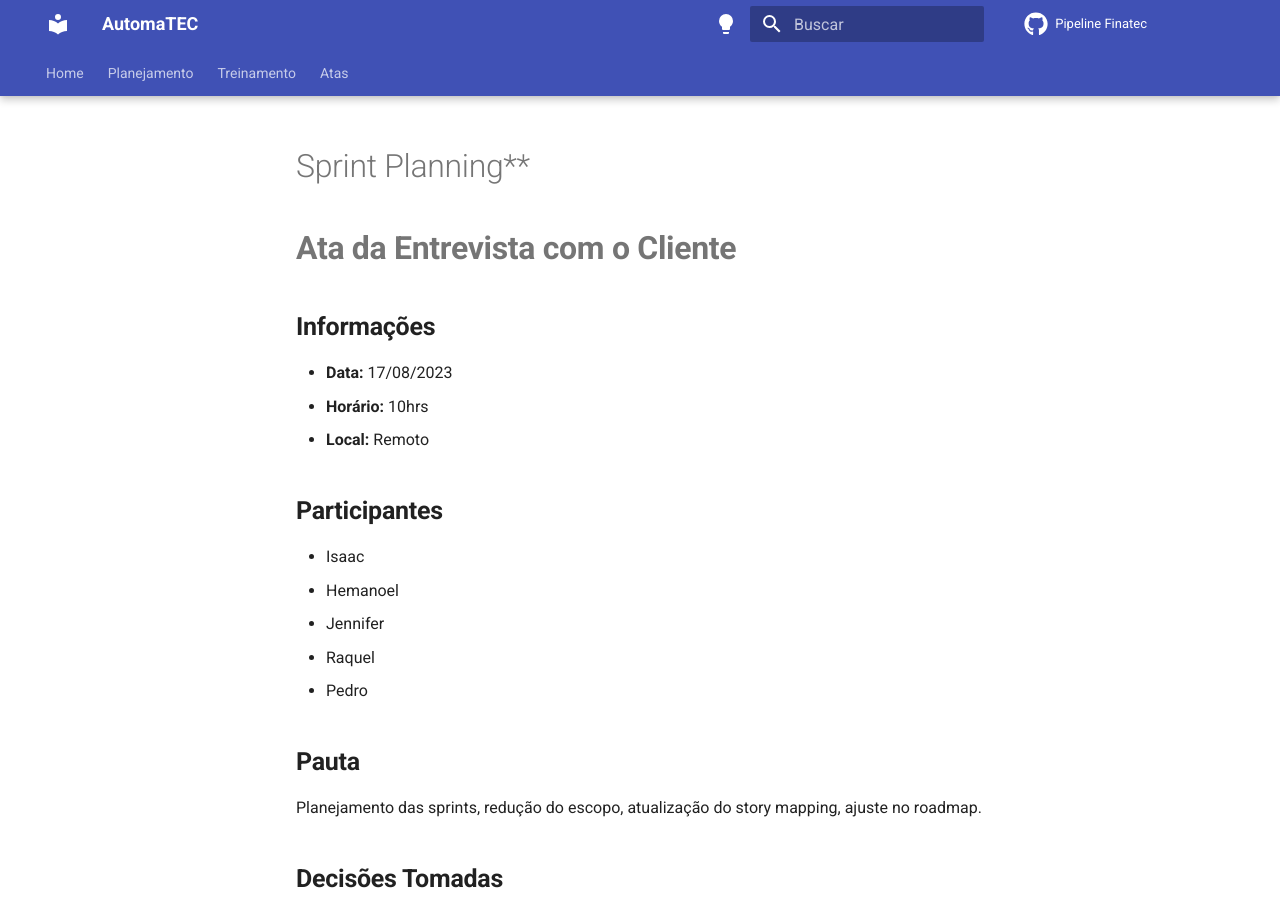
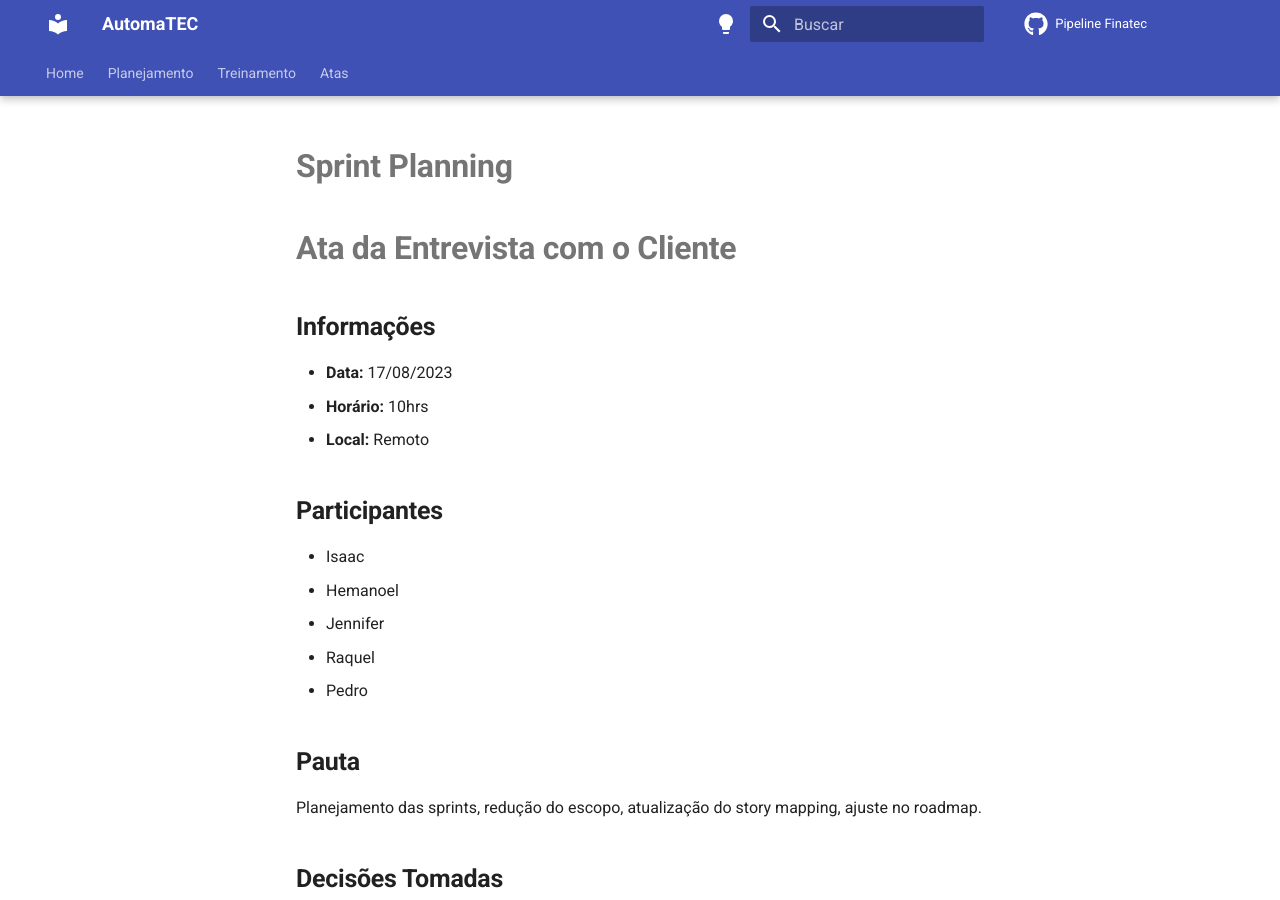
Before and after one commit to ResidenciaTICBrisa/05_PipelineFinatec, an MkDocs documentation site: the page built from docs/atas/08-17.md, in a window 1280 px wide and 900 px high. Built offline with MkDocs 1.6.1 and Material for MkDocs 9.7.7, drawn with Linux system fonts in a browser that asks for light colours; comment, search, counter and statistics services are not loaded.

Commit message:
Update 08-17.md

```diff
--- a/docs/atas/08-17.md
+++ b/docs/atas/08-17.md
@@ -1,4 +1,4 @@
-# Sprint Planning**
+# **Sprint Planning**
 
 # **Ata da Entrevista com o Cliente**
 
```
